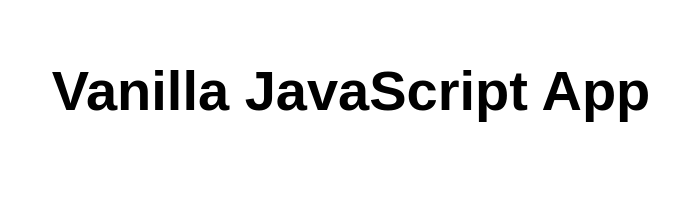
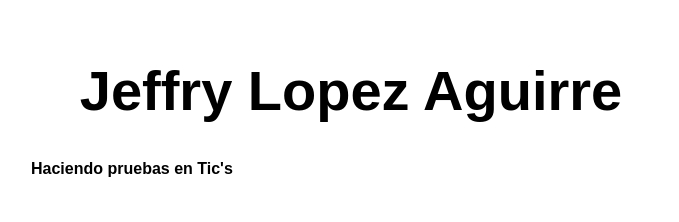
Before and after one commit to JeffullDev/AdsoDespliegue1, a website: page src/index.html in a window 1280 px wide. Shown: the whole page, without its empty margins (289-968 px from the left). Drawn offline with Linux system fonts and the light colour scheme.

Commit message:
name change

```diff
--- a/src/index.html
+++ b/src/index.html
@@ -10,7 +10,8 @@
 
 <body>
   <main>
-    <h1>Vanilla JavaScript App</h1>
+    <h1>Jeffry Lopez Aguirre</h1>
+    <h4>Haciendo pruebas en Tic's<h4>
   </main>
 </body>
 
```
